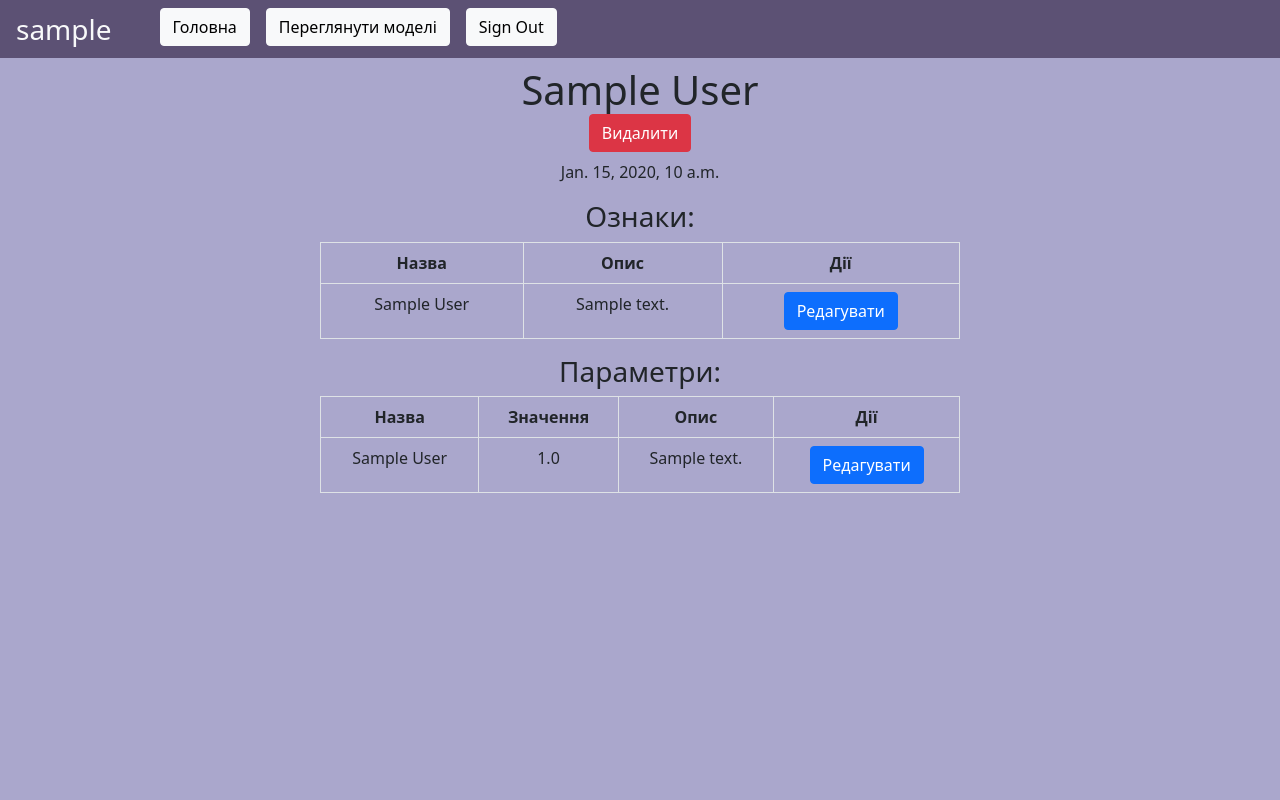
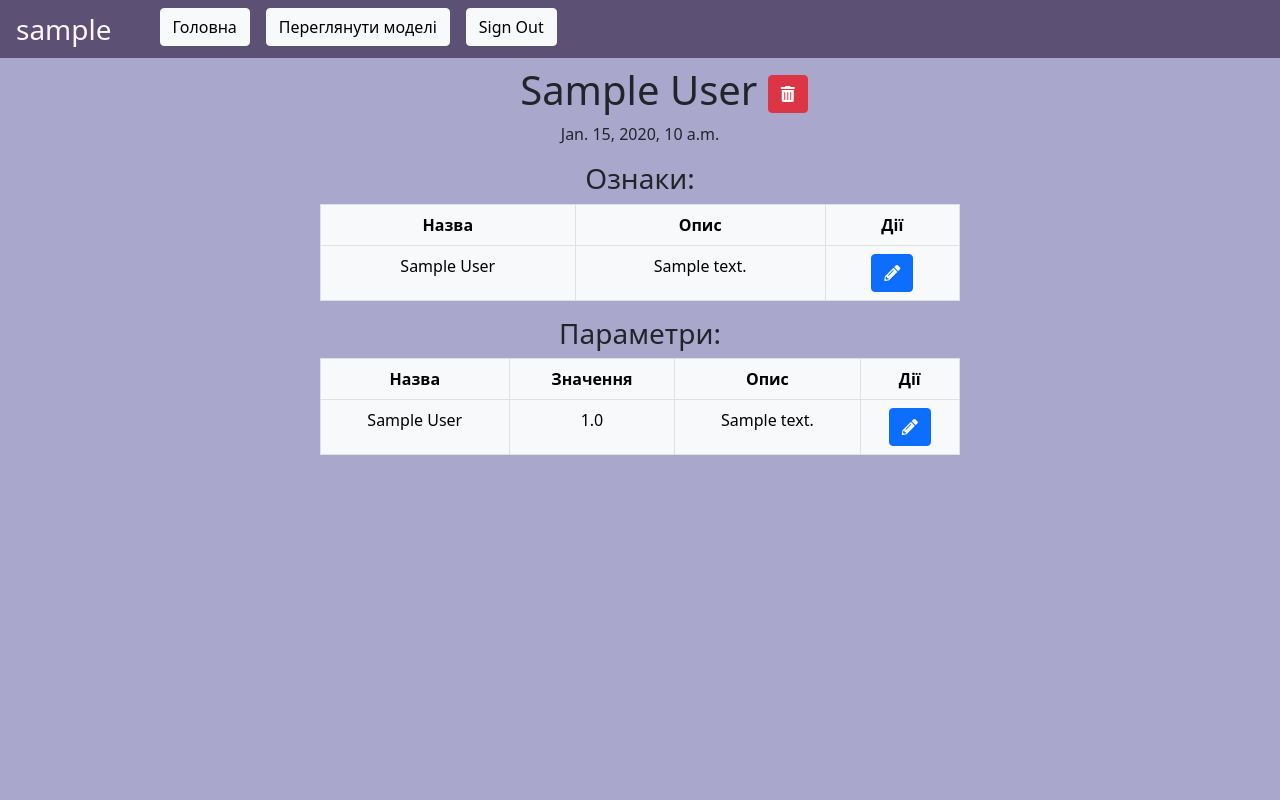
Before and after one commit to TimurMustaiev/Fake-News-Detection-App, a Django app: page /models/1/ in a window 1280 px wide. Run offline with Django 5.2, Linux system fonts and the light colour scheme; a user stored in the database is signed in; tables that the repository leaves empty hold one stand-in row (values such as "Sample post"); some libraries are stand-ins or nearby versions.

Commit message:
small tweaks, add metrics

```diff
--- a/apps/admin_control/models/base.py
+++ b/apps/admin_control/models/base.py
@@ -12,7 +12,7 @@ class Model(models.Model):
         parameters = self.parameterinmodel_set.all().select_related("parameter")
 
         feature_names = [f.feature.name for f in features]
-        parameter_names = [f"{p.parameter.name}={p.value} - {p.parameter.description}" for p in parameters]
+        parameter_names = [f"{p.parameter.name}={p.value}" for p in parameters]
 
         return f'Модель "{self.name}" | Ознаки: {", ".join(feature_names)} | Параметри: {", ".join(parameter_names)}'
 
--- a/apps/admin_control/templates/model-create.html
+++ b/apps/admin_control/templates/model-create.html
@@ -38,7 +38,10 @@
         {% endif %}
         <button type="submit" id="addParameterBtn" name="action" class="btn btn-primary mb-2" value="add_parameter">Додати параметр</button>
     </form>
-    <button type="submit" class="btn btn-success mt-5 mb-3" form="model-form">Створити Модель</button>
+    <button type="submit" class="btn btn-success mt-5 mb-3" form="model-form"
+    onclick="alert('Закрийте повідомлення та зачекайте до завершення створення моделі.');">
+        Створити Модель
+    </button>
     <script>
         document.querySelector('#addFeatureBtn').addEventListener('click', function () {
             const modelName = document.querySelector('#id_name').value;
--- a/apps/admin_control/templates/model-info.html
+++ b/apps/admin_control/templates/model-info.html
@@ -2,14 +2,16 @@
 {% load i18n %}
 {% block title %}Сторінка моделі{% endblock title %}
 {% block content %}
-    <h1 class="mt-2 mb-0">{{model.name}}</h1>
-    <a href="{% url 'model-delete' model.model_id %}" class="btn btn-danger mb-2"
-            onclick="return confirm('Ви впевнені, що хочете видалити цю модель?');">
-            Видалити
-    </a>
+    <h1 class="mt-2 mb-2 ps-5">
+        {{model.name}}
+        <a href="{% url 'model-delete' model.model_id %}" class="btn btn-danger"
+        onclick="return confirm('Ви впевнені, що хочете видалити цю модель?');">
+            <i class="fas fa-trash-alt"></i>
+        </a>
+    </h1>
     <p>{{model.created_at}}</p>
     <h3>Ознаки:</h3>
-    <table class="table table-bordered w-50 mx-auto">
+    <table class="table table-bordered table-light w-50 mx-auto">
         <thead>
             <th>Назва</th>
             <th>Опис</th>
@@ -22,7 +24,7 @@
                     <td>{{feature_in_model.feature.description}}</td>
                     <td>
                         <a href="{% url "feature-update" model.model_id feature_in_model.feature_id %}" class="btn btn-primary">
-                            Редагувати
+                            <i class="fas fa-pencil-alt"></i>
                         </a>
                     </td>
                 </tr>
@@ -30,7 +32,7 @@
         </tbody>
     </table>
     <h3>Параметри:</h3>
-    <table class="table table-bordered w-50 mx-auto">
+    <table class="table table-bordered table-light w-50 mx-auto">
         <thead>
             <th>Назва</th>
             <th>Значення</th>
@@ -45,7 +47,7 @@
                     <td>{{parameter_in_model.parameter.description}}</td>
                     <td>
                         <a href="{% url "parameter-update" model.model_id parameter_in_model.parameter_id %}" class="btn btn-primary">
-                            Редагувати
+                            <i class="fas fa-pencil-alt"></i>
                         </a>
                     </td>
                 </tr>
--- a/apps/admin_control/templates/model-list.html
+++ b/apps/admin_control/templates/model-list.html
@@ -4,7 +4,7 @@
 {% block content %}
     {% if model_list %}
     <h1 class="mt-2">Моделі</h1>
-    <table class="mt-4 table table-bordered w-50 mx-auto">
+    <table class="mt-4 table table-bordered table-light w-50 mx-auto">
         <thead>
             <th>Назва</th>
             <th>Час створення</th>
@@ -28,5 +28,5 @@
     {% else %}
     <p>Жодних моделей ще не створено</p>
     {% endif %}
-    <a class="btn btn-success" href="{% url "model-create" %}">Створити Модель</a>
+    <a class="btn btn-success mb-3" href="{% url "model-create" %}">Створити Модель</a>
 {% endblock content %}
--- a/apps/admin_control/templates/model-performance.html
+++ b/apps/admin_control/templates/model-performance.html
@@ -3,16 +3,20 @@
 {% block title %}Інформація про роботу моделі{% endblock title %}
 {% block content %}
     <h1 class="mt-2">Метрики</h1>
-    <table class="table table-bordered w-50 mx-auto">
+    <table class="table table-bordered table-light w-50 mx-auto">
         <thead>
             <th>Accuracy</th>
             <th>Precision</th>
+            <th>Recall</th>
+            <th>F1</th>
             <th>Log Loss</th>
         </thead>
         <tbody>
             <tr>
                 <td>{{accuracy_score}}</td>
                 <td>{{precision_score}}</td>
+                <td>{{recall_score}}</td>
+                <td>{{f1_score}}</td>
                 <td>{{log_loss_score}}</td>
             </tr>
         </tbody>
--- a/apps/admin_control/views.py
+++ b/apps/admin_control/views.py
@@ -130,7 +130,10 @@
 class ModelDeleteView(LoginRequiredMixin, View):
     def get(self, request, model_id):
         model = Model.objects.get(pk=model_id)
+        path = settings.DETECTION_MODELS_PATH / f"{model.name}.json"
         model.delete()
+        if os.path.isfile(path):
+            os.remove(path)
         return redirect("model-list")
 
 
@@ -218,6 +221,8 @@
             return render(request, "model-performance.html", {
                 "accuracy_score": scores["accuracy"],
                 "precision_score": scores["precision"],
+                "recall_score": scores["recall"],
+                "f1_score": scores["f1"],
                 "log_loss_score": scores["log_loss"],
                 "precision_recall_curve": plots["precision_recall"],
                 "roc_auc_curve": plots["roc_auc"],
--- a/apps/detection/templates/index.html
+++ b/apps/detection/templates/index.html
@@ -5,7 +5,7 @@
 {% block content %}
     <h1 class="mt-3 mb-3">Виявлення фейкових новин</h1>
     {% if result %}
-        {% if result >= 0.7 %}
+        {% if result >= 0.5 %}
             <p class="fs-5">Дана новина є фейком! Коефіцієнт фейку становить {{result}}</p>
         {% else %}
             <p>Дана новина є правдивою. Коефіцієнт фейку становить {{result}}</p>
--- a/templates/custom/base.html
+++ b/templates/custom/base.html
@@ -7,6 +7,7 @@
     <meta name="viewport" content="width=device-width, initial-scale=1.0">
     <title>{% block title %}{% endblock %}</title>
     <link href="https://cdn.jsdelivr.net/npm/bootstrap@5.0.2/dist/css/bootstrap.min.css" rel="stylesheet" integrity="sha384-EVSTQN3/azprG1Anm3QDgpJLIm9Nao0Yz1ztcQTwFspd3yD65VohhpuuCOmLASjC" crossorigin="anonymous">
+    <link rel="stylesheet" href="https://cdnjs.cloudflare.com/ajax/libs/font-awesome/5.15.4/css/all.min.css">
     <link rel="stylesheet" href="{% static "custom_css/asterisk.css" %}">
     {% block extra_head %}{% endblock extra_head %}
 </head>
```
Also changed, not shown: apps/admin_control/classificator.py (+8 -13 lines).
